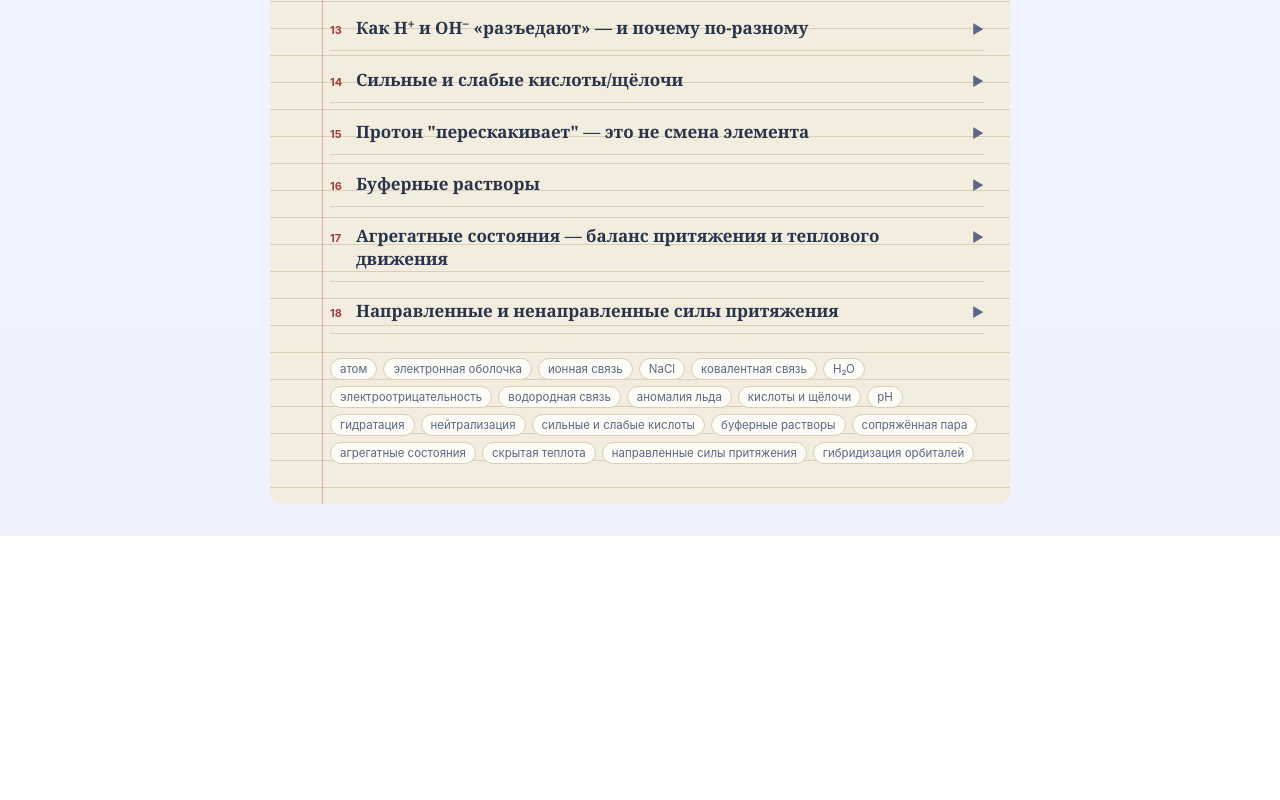
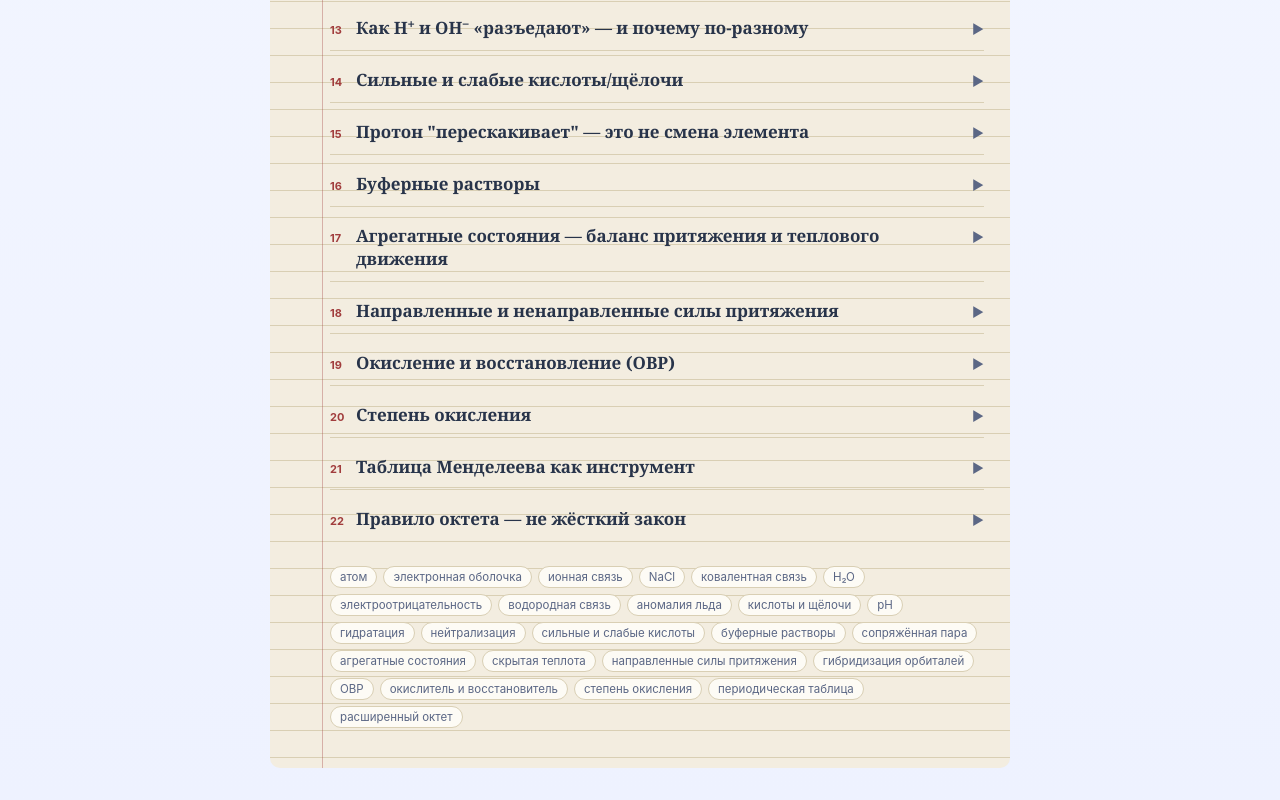
Before and after one commit to MikyViz/moosebroLab, a Vue app: page /chemistry in a window 1280 px wide. Shown: the part 1355-2155 px from the top of the page. Before the commit the page ends 1891 px from the top, so only its background shows below. Built offline with nearby package versions, Linux system fonts and the light colour scheme.

Commit message:
химия - овр, табл. менделеева

```diff
--- a/src/data/chemistryConspectData.ts
+++ b/src/data/chemistryConspectData.ts
@@ -156,6 +156,42 @@ export const chemistryConspectSections: ConspectSection[] = [
       <div class="chem1-callout">У кислорода в воде 4 таких лепестка (~109°, тетраэдрически): 2 заняты связями с водородом, 2 — свободные неподелённые пары, которые и образуют водородные связи с соседями. Плотная упаковка портит эти углы и рвёт часть связей — поэтому лёд «жертвует» компактностью ради сохранения максимума правильных направленных связей. Похожая аномалия встречается у кремния и некоторых форм висмута/галлия — везде, где притяжение в твёрдом виде тоже направленное.</div>
     `,
   },
+  {
+    title: 'Окисление и восстановление (ОВР)',
+    body: `
+      <p><b>Окисление</b> — атом теряет электроны. <b>Восстановление</b> — атом получает электроны. Они всегда идут парой: если кто-то отдал, кто-то обязательно принял.</p>
+      <div class="chem1-example">4Fe + 3O₂ → 2Fe₂O₃ &nbsp;·&nbsp; Fe теряет e⁻ (окислился) &nbsp;·&nbsp; O₂ принимает e⁻ (восстановился)</div>
+      <p>Вещество, которое само окисляется (отдаёт электроны) — называется <b>восстановитель</b> (отдавая, оно «восстанавливает» партнёра). Вещество, которое само восстанавливается (принимает электроны) — <b>окислитель</b>.</p>
+      <div class="chem1-callout">Кто в паре отдаст, а кто заберёт, решает электроотрицательность — не всегда по «наивной» логике количества электронов на слое. Пример: водород обычно отдаёт (H₂ + Cl₂ → 2HCl), но в реакции с активным металлом сам становится окислителем (2Na + H₂ → 2NaH, H⁻), потому что его ЭО (≈2.2) выше, чем у натрия (≈0.9).</div>
+    `,
+  },
+  {
+    title: 'Степень окисления',
+    body: `
+      <p>Условный «как если бы» заряд атома — если бы каждую ковалентную связь довести до предела и полностью отдать оба электрона более электроотрицательному партнёру. Не физический заряд, а инструмент бухгалтерии для отслеживания смещения электронов.</p>
+      <div class="chem1-example">Правила: чистый элемент → 0 · простой ион → его заряд · O почти всегда −2 · H почти всегда +1 · сумма в нейтральной молекуле = 0</div>
+      <p>Правила применяются по приоритету сверху вниз — как только одно сработало (например, «чистый элемент»), дальше не идём. Поэтому O₂ — это 0 (чистый элемент), а O внутри H₂O — уже −2 (в паре с другим элементом).</p>
+      <div class="chem1-callout">Сравнивая степень окисления одного и того же элемента до и после реакции, находим ОВР даже там, где на глаз не видно: в CH₄ + 2O₂ → CO₂ + 2H₂O углерод идёт от −4 к +4 (окислился), кислород — от 0 к −2 (восстановился). Если ни у кого степень окисления не изменилась — это не ОВР (например, обычная нейтрализация).</p>
+    `,
+  },
+  {
+    title: 'Таблица Менделеева как инструмент',
+    body: `
+      <p>Период (строка) = число электронных слоёв. Группа (столбец) = число электронов на внешнем слое — но это правило точно работает только для «крайних» 8 столбцов (группы 1–2 и 13–18); середина (группы 3–12, переходные металлы) устроена иначе, там задействованы d-орбитали.</p>
+      <div class="chem1-example">Группа 1 → 1 e⁻ · Группа 2 → 2 e⁻ · Группа (13…18) → номер минус 10 · Группа 18 → 8 e⁻ (полный слой, инертны)</div>
+      <p>Электроотрицательность растёт <b>слева направо</b> вдоль периода (у ядра больше протонов, а расстояние до внешнего слоя то же) и <b>снизу вверх</b> вдоль группы (внешний слой физически ближе к ядру). Самый электроотрицательный элемент — фтор (правый верхний угол, не считая инертных газов).</p>
+      <div class="chem1-callout">Важно не путать причины: номер группы даёт число электронов на внешнем слое — это про «какая по счёту квартира занята». Рост ЭО вдоль периода — это про заряд ядра, а не про число внешних электронов (доказательство: F и Cl имеют одинаковое число внешних электронов — 7, но разную ЭО, потому что у них разное число слоёв до ядра).</div>
+    `,
+  },
+  {
+    title: 'Правило октета — не жёсткий закон',
+    body: `
+      <p>Максимум 8 электронов на внешнем слое — это сумма s-орбитали (2 места) и p-орбиталей (6 мест). Для 2-го периода (C, N, O, F) это жёсткий потолок — d-орбиталей на их слое физически нет.</p>
+      <p>Начиная с 3-го периода, у атома есть доступ к d-орбиталям того же слоя (ещё 10 мест) — поэтому такие элементы иногда образуют «расширенный октет», больше 8 электронов вокруг центрального атома.</p>
+      <div class="chem1-example">SF₆ (сера, 12 e⁻ вокруг атома) · PCl₅ (фосфор, 10 e⁻ вокруг атома)</div>
+      <div class="chem1-redflag">Общий принцип не меняется даже при расширенном октете: система всегда движется к минимальной энергии («легче отдать — отдаёт, легче забрать — забирает»), просто «потолок», относительно которого считается выгода, у элементов с доступными d-орбиталями выше, чем 8.</div>
+    `,
+  },
 ]
 
 export const chemistryConspectTags = [
@@ -179,4 +215,9 @@ export const chemistryConspectTags = [
   'скрытая теплота',
   'направленные силы притяжения',
   'гибридизация орбиталей',
+  'ОВР',
+  'окислитель и восстановитель',
+  'степень окисления',
+  'периодическая таблица',
+  'расширенный октет',
 ]
```
